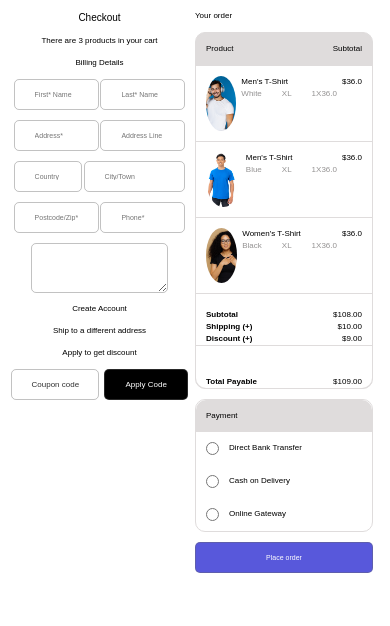
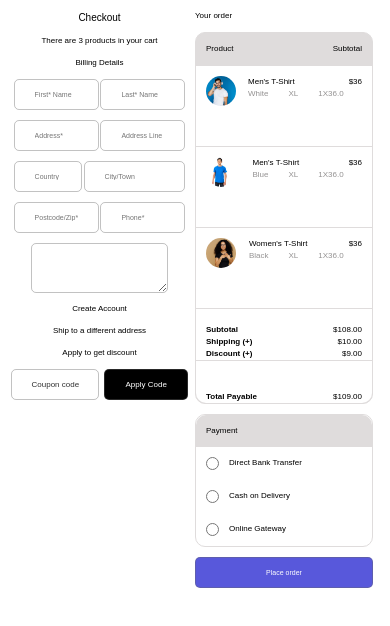
Before and after one commit to olamidefrancis/CheckOutPage, a plain HTML site: page index.html in a window 390 px wide. Drawn offline with Linux system fonts and the light colour scheme.

Commit message:
pricce modification

```diff
--- a/checkout.css
+++ b/checkout.css
@@ -487,14 +487,15 @@ height: 5rem;
     text-align: center;
 }
 .imgcon{
-    width: 5.5rem;
-    height: 5.5rem;
+    width: 5rem;
+    height: 6rem;
     border-radius: 100%;
 }
 
-/* .pric_size{
-    column-gap: 0.5rem;
-} */
+.imgcon img{
+    width: 3rem;
+    height: 3rem;
+}
 
 .subx{
     padding-top: 1.5rem;
@@ -506,7 +507,6 @@ height: 5rem;
 
 .city_town{
      width: 60%;
-}
 
 
 }
--- a/index.html
+++ b/index.html
@@ -113,7 +113,7 @@
                     </div>
 
                     <h4 class="price">
-                        $36.0
+                        $36
                     </h4>
                 </div>
 
@@ -136,7 +136,7 @@
                     </div>
 
                     <h4 class="price">
-                        $36.0
+                        $36
                     </h4>
                 </div>
 
@@ -159,7 +159,7 @@
                     </div>
 
                     <h4 class="price">
-                        $36.0
+                        $36
                     </h4>
                 </div>
 
```
